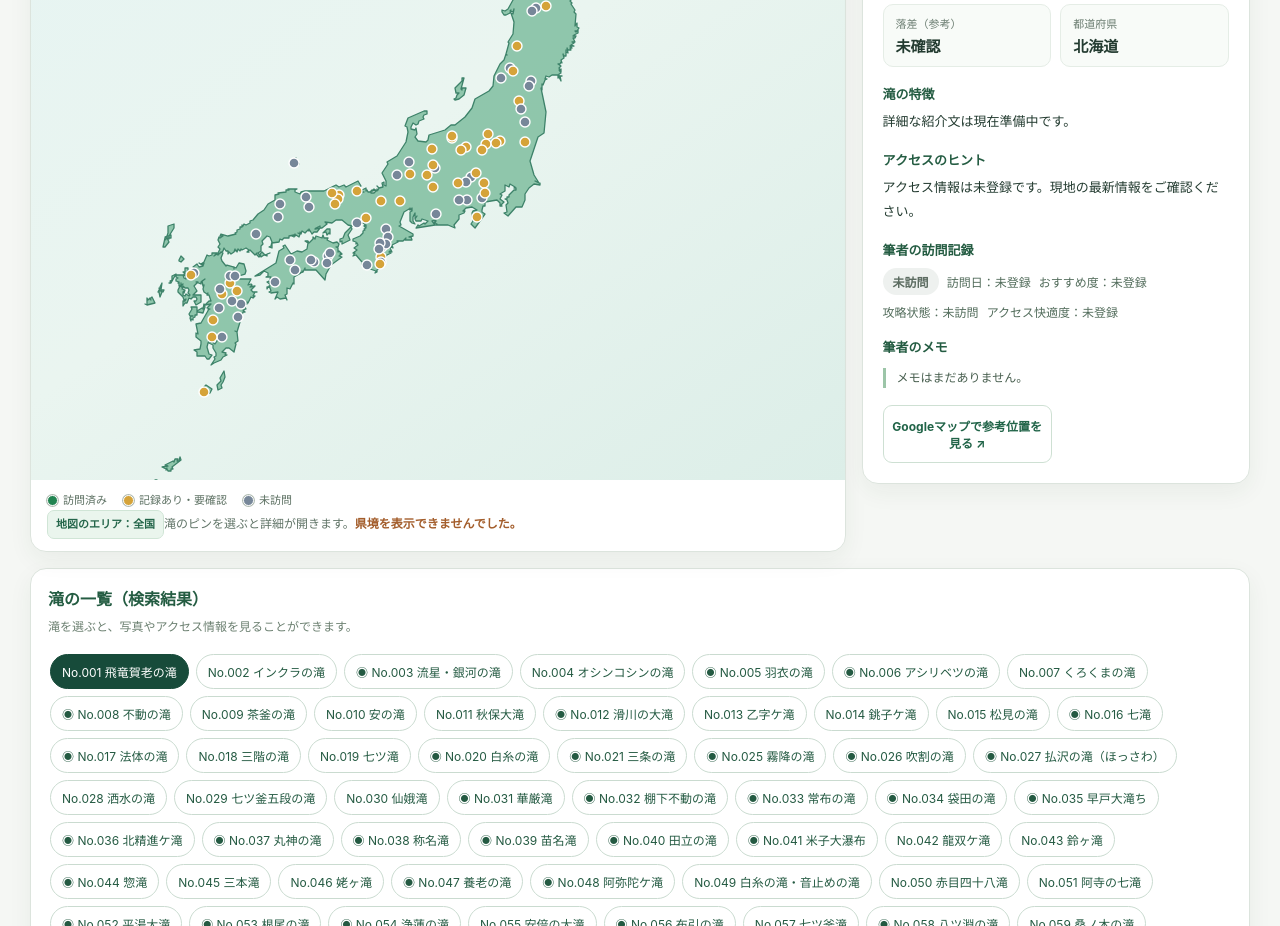
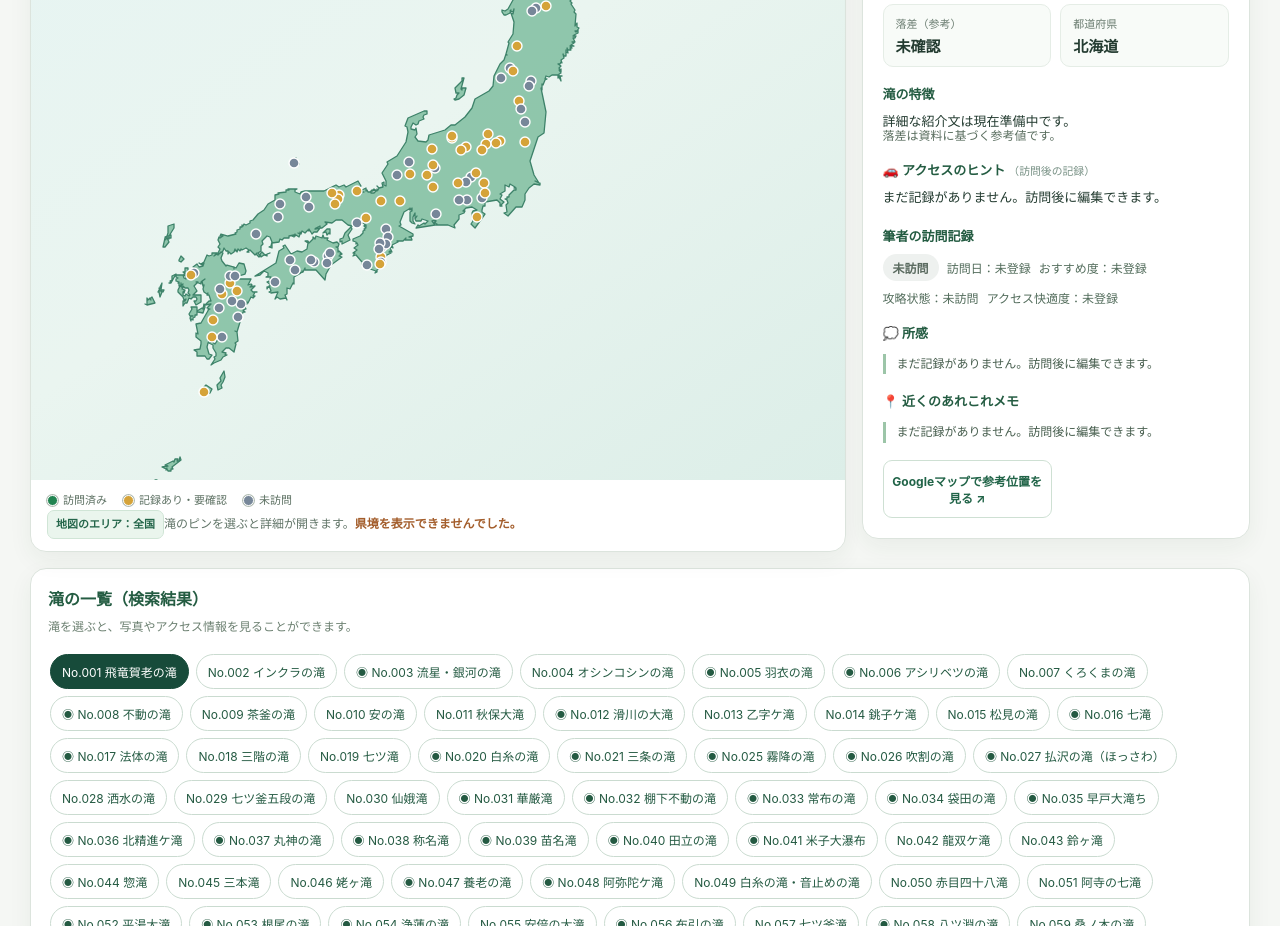
Before and after one commit to nakanonatsuo/taki100-map, a plain HTML site: page index.html in a window 1280 px wide. Shown: the part 940-1866 px from the top of the page. Drawn offline with nearby package versions, Linux system fonts and the light colour scheme; no server answers.

Commit message:
Add files via upload

```diff
--- a/index.html
+++ b/index.html
@@ -489,10 +489,13 @@
             <div class="fact"><div class="fact-label">都道府県</div><div class="fact-value" id="detail-prefecture">—</div></div>
           </div>
           <h3>滝の特徴</h3><p class="paragraph" id="detail-description">滝の情報がここに表示されます。</p>
-          <h3>アクセスのヒント</h3><p class="paragraph" id="detail-access">現地の最新情報は自治体・公式観光サイトで確認してください。</p>
+          <p class="source-detail">落差は資料に基づく参考値です。<a id="detail-basic-source" target="_blank" rel="noopener noreferrer" href="#" hidden>落差データの出典 ↗</a></p>
+          <h3>🚗 アクセスのヒント <small style="font-weight:400;color:#789185">（訪問後の記録）</small></h3>
+          <p class="paragraph" id="detail-access">まだ記録がありません。</p>
           <h3>筆者の訪問記録</h3>
           <div class="visit-overview"><span class="visit-tag" id="detail-visited">未訪問</span><span class="visit-meta" id="detail-visit-date">訪問日：未登録</span><span class="visit-meta" id="detail-rating">おすすめ度：未登録</span><span class="visit-meta" id="detail-progress">攻略状態：未確認</span><span class="visit-meta" id="detail-ease">アクセス快適度：未登録</span></div>
-          <h3>筆者のメモ</h3><p class="memo" id="detail-memo">メモはまだありません。</p>
+          <h3>💭 所感</h3><p class="memo" id="detail-memo">まだ記録がありません。</p>
+          <h3>📍 近くのあれこれメモ</h3><p class="memo" id="detail-nearby">まだ記録がありません。</p>
           <div class="links">
             <a class="button-link primary" id="official-link" href="#" target="_blank" rel="noopener noreferrer" hidden>公式観光情報 ↗</a>
             <a class="button-link" id="map-link" href="#" target="_blank" rel="noopener noreferrer" hidden>Googleマップで参考位置を見る ↗</a>
@@ -1113,7 +1116,7 @@
       write('detail-rating','おすすめ度：'+(record?.rating?'★'.repeat(record.rating)+'（'+record.rating+'/5）':'未登録'));
       write('detail-progress','攻略状態：'+(confirmed?'訪問済み':(w.progressState||'未確認')));
       write('detail-ease','アクセス快適度：'+(w.accessEase||'未登録'));
-      write('detail-memo',record?.memo||'メモはまだありません。');
+      write('detail-memo',record?.memo||'まだ記録がありません。訪問後に編集できます。');
     }
 
     function write(id, value){document.getElementById(id).textContent=String(value ?? '');}
@@ -1208,17 +1211,19 @@
         const recordState=val(cols,'訪問記録状態');
         const progress=val(cols,'攻略状態（編集用）');
         const date=val(cols,'訪問日');
-        const memo=val(cols,'メモ');
-        const notionMemo=val(cols,'Notionテキスト欄');
+        const memo=headers.includes('所感')?val(cols,'所感'):val(cols,'メモ');
+        const nearby=val(cols,'近くのあれこれメモ');
         const ease=val(cols,'アクセス快適度');
-        const access=val(cols,'アクセス・詳細');
+        const access=headers.includes('アクセスのヒント')?val(cols,'アクセスのヒント'):val(cols,'アクセス・詳細');
         const rawGoogle=val(cols,'Googleマップ検索URL');
         // 列を追加した場合もサイトに反映。使わない列は空欄のままでOK。
         const publicPhoto=safePhotoList(val(cols,'写真URL')||val(cols,'画像URL')||val(cols,'写真ファイルパス')).join('|');
         const rawRating=val(cols,'おすすめ度');
         const ratingNum=/^★{1,5}$/.test(rawRating)?rawRating.length:Number(rawRating);
         const rating=(rawRating!==''&&Number.isInteger(ratingNum)&&ratingNum>=1&&ratingNum<=5)?ratingNum:null;
-        const summary=val(cols,'紹介文')||val(cols,'滝の特徴');
+        const summary=val(cols,'滝の特徴')||val(cols,'紹介文');
+        const heightText=val(cols,'落差（参考）');
+        const basicSource=val(cols,'落差出典URL');
         let googleUrl='';
         try{
           const u=new URL(rawGoogle);
@@ -1227,21 +1232,21 @@
         const featured=featuredWaterfalls.find(w=>norm(w.name)===norm(name)&&w.prefecture===prefecture);
         output.push({
           id:'map-'+String(number).padStart(3,'0'), number, name, prefecture, city,
-          lat:latitude,lng:longitude, heightText:featured?.height?featured.height+'m':null,
+          lat:latitude,lng:longitude, heightText:heightText||(featured?.height?featured.height+'m':null),
           description:summary||featured?.description||'詳細な紹介文は現在準備中です。',
-          access:access||featured?.access||'', accessEase:ease,
-          sourceUrl:featured?.sourceUrl||null,googleUrl,
+          access, nearby, accessEase:ease,
+          basicSource, sourceUrl:featured?.sourceUrl||null,googleUrl,
           photoUrl:featured?.photoUrl||null,photoPage:featured?.photoPage||null,
           photoAuthor:featured?.photoAuthor||null,photoLicense:featured?.photoLicense||null,
           licenseUrl:featured?.licenseUrl||null,
-          editableMemo:memo, editableAccess:access, editablePhoto:publicPhoto, notionMemo,
+          editableMemo:memo, editableAccess:access, editablePhoto:publicPhoto,
           visitRecordState:recordState,progressState:progress,
           visitOrder:val(cols,'訪問順'),
           csvVisit:{
             // 明示的な訪問済み表記のみを攻略済みにする。訪問日/記録だけでは判断しない。
             visited:['訪問済み','訪問済','攻略済み','攻略済','到達済み','到達済','達成済み'].includes(progress.normalize('NFKC').replace(/[\s　]/g,'')),
             date:normalizeVisitDate(date),
-            rating, memo:(memo+(notionMemo?'\n'+notionMemo:'')).trim().slice(0,1000),photo:publicPhoto
+            rating, memo:memo.trim().slice(0,2500),photo:publicPhoto
           }
         });
       }
@@ -1387,7 +1392,12 @@
       write('detail-prefecture',w.prefecture||'未確認');
       write('detail-height',w.heightText||'未確認');
       write('detail-description',w.description||'詳細情報は準備中です。');
-      write('detail-access',w.access||'アクセス情報は未登録です。現地の最新情報をご確認ください。');
+      write('detail-access',w.access||'まだ記録がありません。訪問後に編集できます。');
+      write('detail-nearby',w.nearby||'まだ記録がありません。訪問後に編集できます。');
+      const basicSourceLink=document.getElementById('detail-basic-source');
+      const validBasicSource=/^https:\/\/[^\s]+$/.test(w.basicSource||'');
+      basicSourceLink.hidden=!validBasicSource;
+      if(validBasicSource)basicSourceLink.href=w.basicSource;
       updateVisitDisplay(w);
       fillEditor(w);
       const official=document.getElementById('official-link');
@@ -1399,10 +1409,7 @@
       // 自分の写真は複数枚表示。自身の写真がある滝は著作権表示が必要な旧画像を混ぜない。
       const ownPhotos=safePhotoList(getVisit(w)?.photo);
       currentPhotoItems=ownPhotos.map(url=>({url,name:w.name,own:true}));
-      if(!currentPhotoItems.length && safePhotoPath(w.photoUrl)){
-        currentPhotoItems=[{url:w.photoUrl,name:w.name,own:false,page:w.photoPage,author:w.photoAuthor,
-          licenseUrl:w.licenseUrl,license:w.photoLicense}];
-      }
+      // 写真は自分の訪問後登録を表示。公開フリー画像の自動差し込みは行わない。
       if(currentPhotoItems.length){showPhotoIndex(0);}
       else{
         ++photoLoadSerial;
@@ -1590,6 +1597,8 @@
       write('detail-description','該当する滝が見つかりませんでした。');
       write('detail-access','—');
       write('detail-memo','—');
+      write('detail-nearby','—');
+      document.getElementById('detail-basic-source').hidden=true;
       write('detail-visited','—');
       write('detail-visit-date','訪問日：—');
       write('detail-rating','おすすめ度：—');
```
